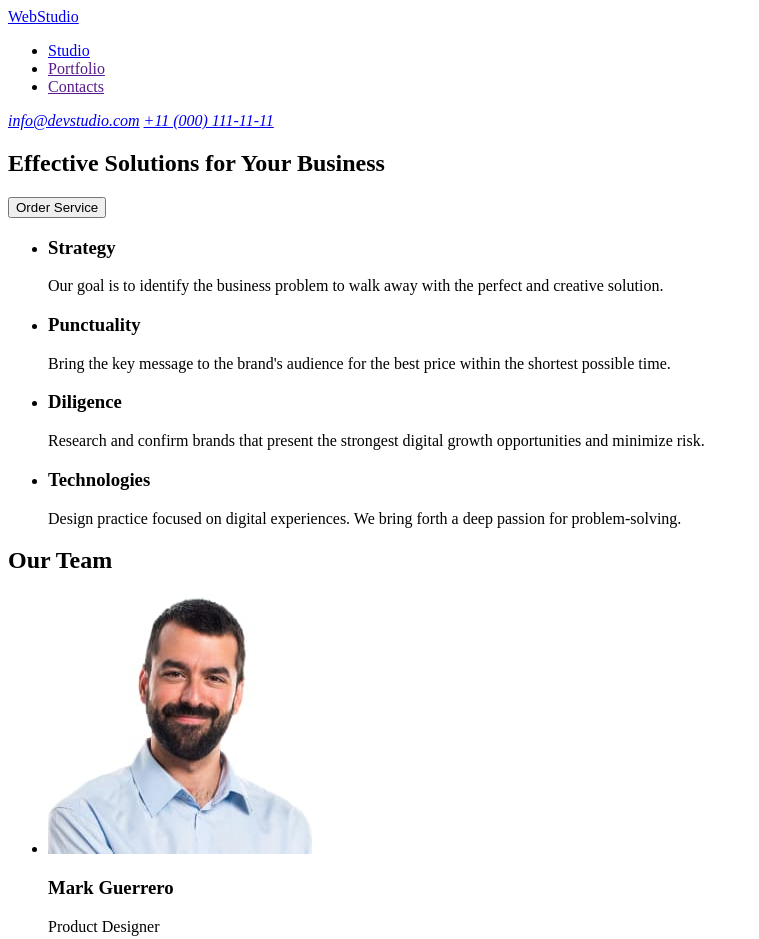
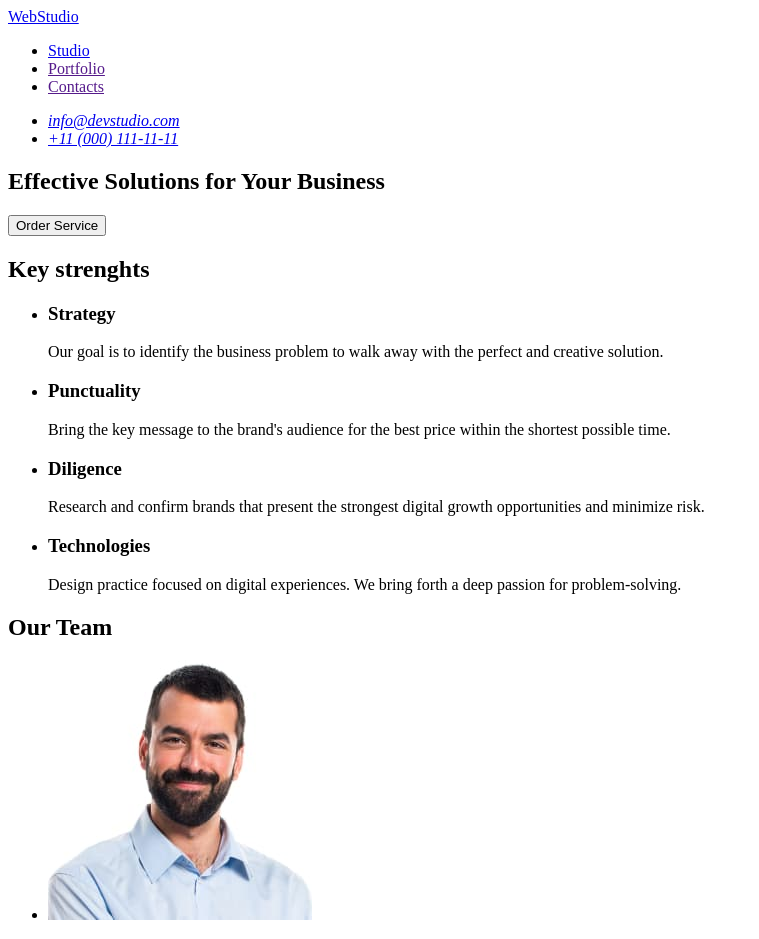
Before and after one commit to AndriyLyashenko95/goit-markup-hw-01, a plain HTML site: page index.html in a window 1280 px wide. Shown: the top 939 px of the page, without its empty margins (0-759 px from the left). Drawn offline with Linux system fonts and the light colour scheme.

Commit message:
Add files via upload

```diff
--- a/index.html
+++ b/index.html
@@ -17,8 +17,10 @@
         </ul>
       </nav>
       <address>
-        <a href="mailto:info@devstudio.com">info@devstudio.com</a>
-        <a href="tel:+110001111111">+11 (000) 111-11-11</a>
+        <ul>
+          <li><a href="mailto:info@devstudio.com">info@devstudio.com</a></li>
+          <li><a href="tel:+110001111111">+11 (000) 111-11-11</a></li>
+        </ul>
       </address>
     </header>
     <!--#endregion header -->
@@ -30,6 +32,7 @@
       </section>
       <!-- #region feature -->
       <section>
+        <h2>Key strenghts</h2>
         <ul>
           <li>
             <h3>Strategy</h3>
```
